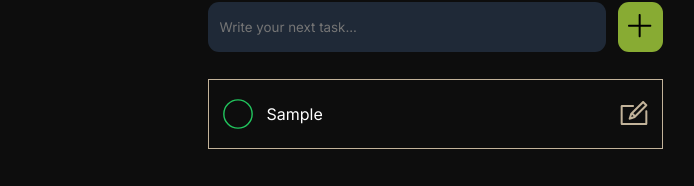
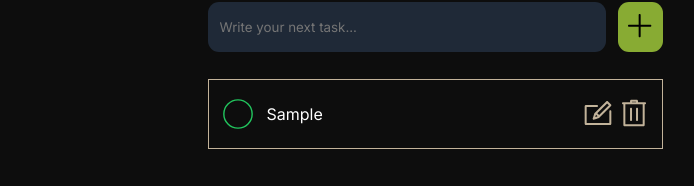
Before and after one commit to drpsych/todo-react-app, a Next.js app: page / in a window 1280 px wide. Both pictures are taken after typing "Sample" into the empty fields and a click on the button "Submit". Shown: the part 336-522 px from the top of the page, without its empty margins (205-899 px from the left). Built offline with nearby package versions, Linux system fonts and the light colour scheme.

Commit message:
feat: Implement delete functionality
Clicking the delete button will filter through the todos and set the array with all that do not match the id of the one to be deleted.

```diff
--- a/src/components/TodoList.jsx
+++ b/src/components/TodoList.jsx
@@ -57,6 +57,10 @@ function Item({ item, setTodos }) {
         todo.id === item.id ? { ...todo, title: e.target.value } : todo
       )
     );
+  };
+
+  const handleDelete = () => {
+    setTodos((prevTodos) => prevTodos.filter((todo) => todo.id !== item.id));
   };
 
   return (
@@ -119,6 +123,24 @@ function Item({ item, setTodos }) {
                 />
               </svg>
             </button>
+            <button onClick={handleDelete}>
+              <span className="visually-hidden">Delete</span>
+              <svg
+                xmlns="http://www.w3.org/2000/svg"
+                clipRule="evenodd"
+                fillRule="evenodd"
+                strokeLinejoin="round"
+                strokeMiterlimit="2"
+                viewBox="0 0 24 24"
+                width={32}
+                height={34}
+              >
+                <path
+                  d="m4.015 5.494h-.253c-.413 0-.747-.335-.747-.747s.334-.747.747-.747h5.253v-1c0-.535.474-1 1-1h4c.526 0 1 .465 1 1v1h5.254c.412 0 .746.335.746.747s-.334.747-.746.747h-.254v15.435c0 .591-.448 1.071-1 1.071-2.873 0-11.127 0-14 0-.552 0-1-.48-1-1.071zm14.5 0h-13v15.006h13zm-4.25 2.506c-.414 0-.75.336-.75.75v8.5c0 .414.336.75.75.75s.75-.336.75-.75v-8.5c0-.414-.336-.75-.75-.75zm-4.5 0c-.414 0-.75.336-.75.75v8.5c0 .414.336.75.75.75s.75-.336.75-.75v-8.5c0-.414-.336-.75-.75-.75zm3.75-4v-.5h-3v.5z"
+                  fillRule="nonzero"
+                />
+              </svg>
+            </button>
           </div>
         </>
       )}
```
